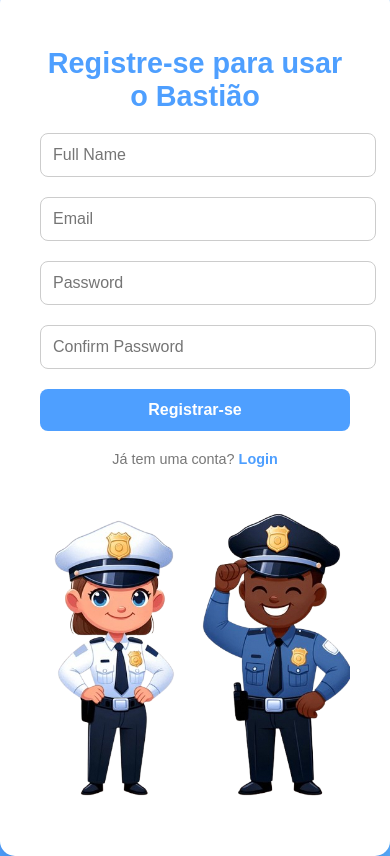
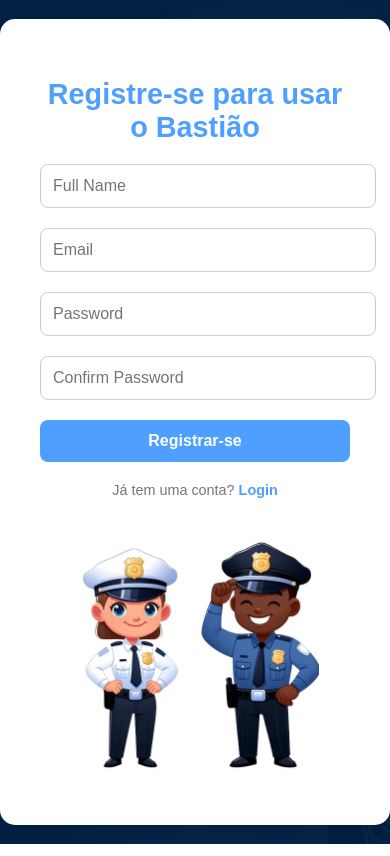
Before and after one commit to MarcusCSPereira/Bastiao, a plain HTML site: page tela_cadastro.html in a window 390 px wide. Drawn offline with Linux system fonts and the light colour scheme.

Commit message:
Modificações de design e responsividade

```diff
--- a/css/tela_cadastro_styles.css
+++ b/css/tela_cadastro_styles.css
@@ -2,7 +2,7 @@
 body {
   margin: 0;
   font-family: 'Arial', sans-serif;
-  background: linear-gradient(135deg, #4e9fff, #6bc7ff);
+  background-image: url('../images/fundo_mapa.png');
   height: 100vh;
   display: flex;
   align-items: center;
@@ -104,7 +104,7 @@ p a.login-link:hover {
 }
 
 .image-container img {
-  max-width: 100%;
+  max-width: 80%;
   height: auto;
   border-radius: 10px;
 }
--- a/css/tela_login_styles.css
+++ b/css/tela_login_styles.css
@@ -12,7 +12,7 @@ body {
 }
 
 .login-container {
-  background-color: #002045;
+  background-color: #fff;
   border-radius: 15px;
   padding: 40px;
   width: 100%;
@@ -22,7 +22,7 @@ body {
 }
 
 h1 {
-  color: #ffff;
+  color: #4e9fff;
   font-size: 1.8rem;
   margin-bottom: 20px;
 }
--- a/css/tela_mapa_styles.css
+++ b/css/tela_mapa_styles.css
@@ -123,6 +123,10 @@ header {
   cursor: pointer;
   padding: 5px 15px;
   transition: all 0.3s ease;
+  @media screen and (max-width: 768px) {
+    padding: 5px 10px;
+    margin-top: 8%;
+  }
 }
 
 .nav-btn:hover {
```
